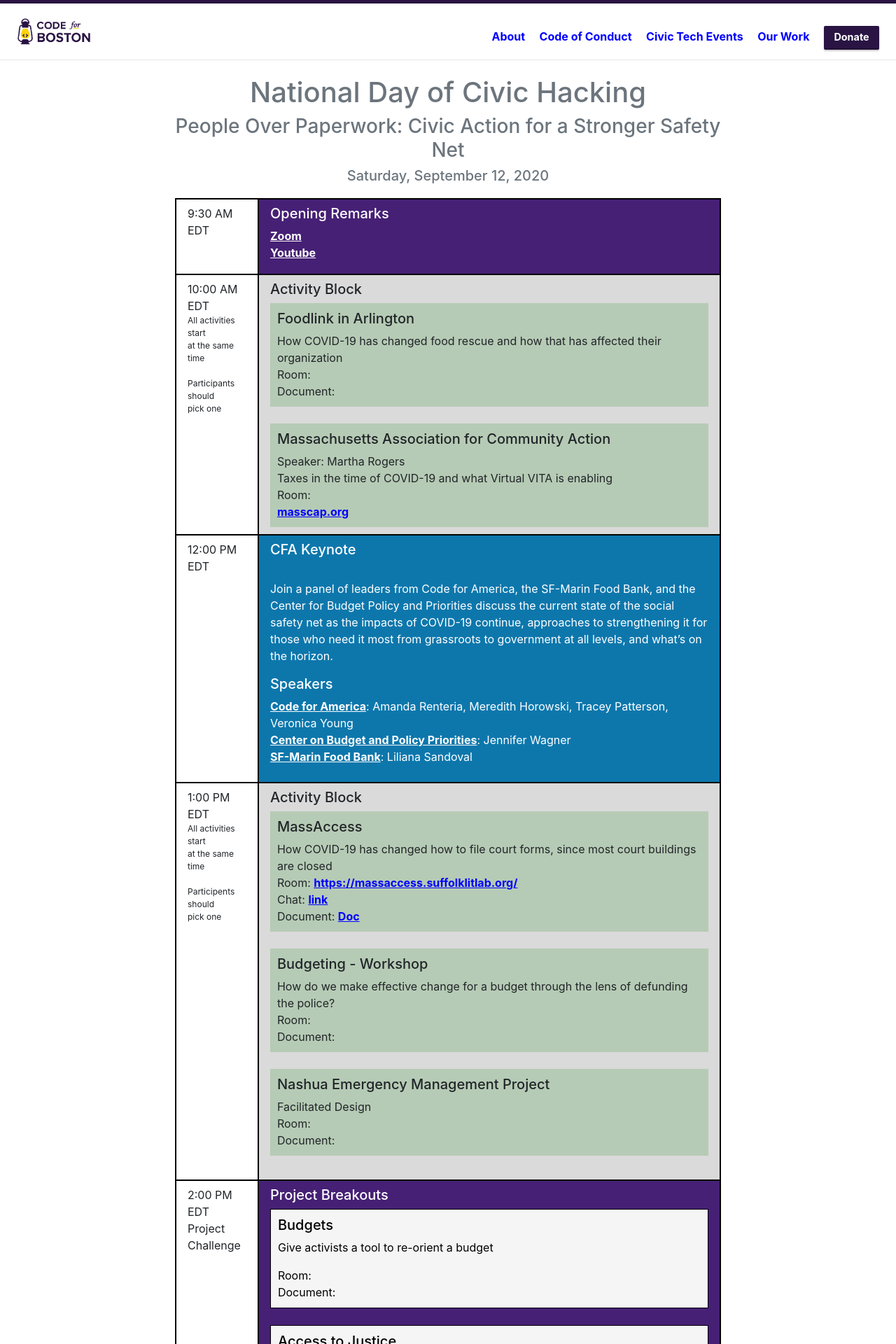
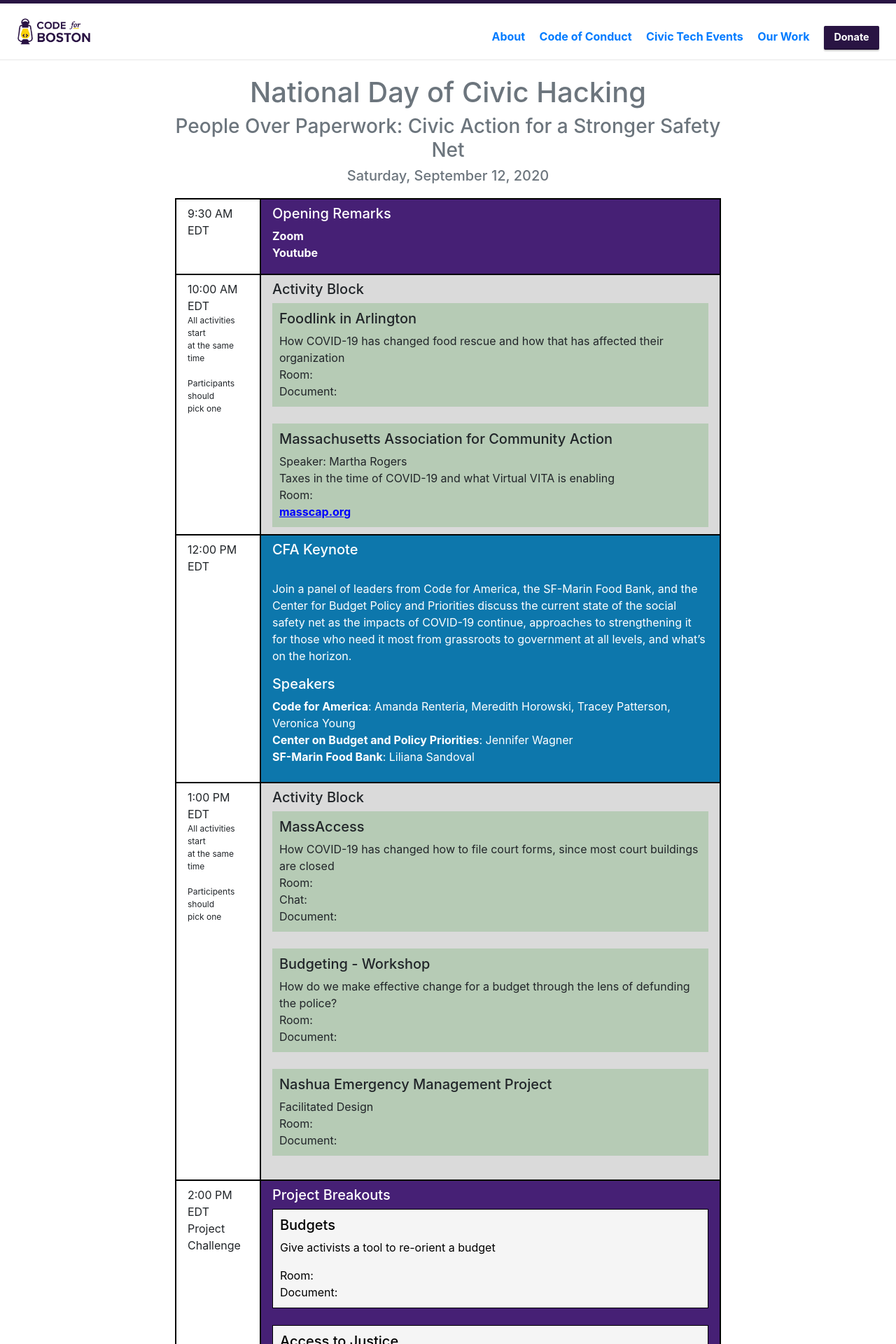
Before and after one commit to codeforboston/codeforboston.org, a Jekyll site: the page built from ndoch.html, in a window 1280 px wide. Shown: the top 1920 px of the page at 70% size. Built offline with Jekyll 4.4.1, drawn with Linux system fonts in a browser that asks for light colours; nearby versions of some CDN libraries.

Commit message:
Additional style adjustments

```diff
--- a/index.html
+++ b/index.html
@@ -15,8 +15,11 @@
 
   <div>
     <h2>
-      Join us online for the National Day of Civic Hacking, Saturday, September 12, 2020. See our schedule of events <a href="/ndoch/">here</a>.
+      Join us online for the National Day of Civic Hacking, Saturday, September 12, 2020.
     </h2>
+    <h3>
+      <a href="/ndoch/" class="btn-primary btn--small">See our schedule of events here.</a>
+    </h3>
     <br />
   </div>
 
--- a/ndoch.html
+++ b/ndoch.html
@@ -70,6 +70,7 @@
     }
 
     .project a {
+      text-decoration: underline;
       color: blue;
     }
 
@@ -78,7 +79,7 @@
       padding: 10px;
     }
 
-    a {
+    .talk a {
       text-decoration: underline;
       color: blue;
     }
@@ -94,9 +95,19 @@
       border: 2px solid black;
     }
 
+    .closing a {
+      text-decoration: underline;
+      color: blue;
+    }
+
     .fun {
       background-color: darkorange;
       border: 2px solid black;
+    }
+
+    .fun a {
+      text-decoration: underline;
+      color: blue;
     }
   </style>
 </head>
@@ -221,15 +232,15 @@
             </div>
             <div>
               Room:
-              <a href="https://massaccess.suffolklitlab.org/" target="_blank">https://massaccess.suffolklitlab.org/</a>
+<!--              <a href="https://massaccess.suffolklitlab.org/" target="_blank">https://massaccess.suffolklitlab.org/</a> -->
             </div>
             <div>
               Chat:
-              <a href="https://cfb-public.slack.com" target="_blank">link</a>
+<!--              <a href="https://cfb-public.slack.com" target="_blank">link</a> -->
             </div>
             <div>
               Document:
-              <a href="https://massaccess.suffolklitlab.org/" target="_blank">Doc</a>
+<!--              <a href="https://massaccess.suffolklitlab.org/" target="_blank">Doc</a> -->
             </div>
           </div>
           <br />
```
